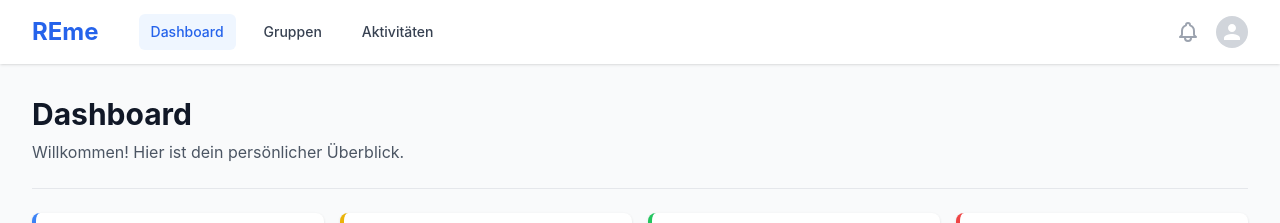
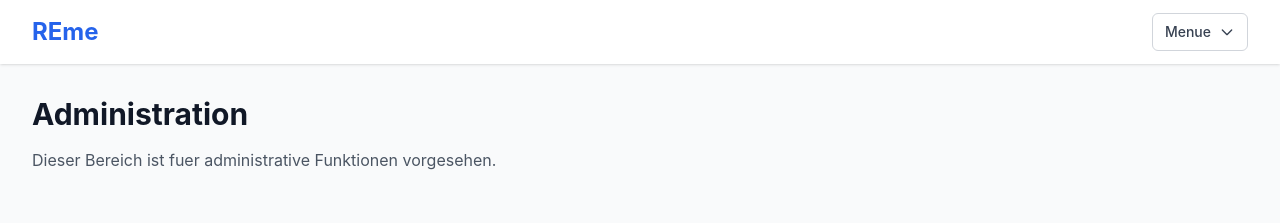
Before and after one commit to iks-gmbh-workshops/hackaton0326-group2, a Vue app in the folder frontend/: page /admin in a window 1280 px wide. Before the commit this address led to /. Shown: the top 223 px of the page. Built offline with nearby package versions, Linux system fonts and the light colour scheme; no server answers.

Commit message:
F3: Add sidebar and admin-menue

```diff
--- a/frontend/src/App.vue
+++ b/frontend/src/App.vue
@@ -1,61 +1,56 @@
 <template>
   <div id="app" class="bg-gray-50 min-h-screen">
-    <!-- Navigation Bar -->
     <nav class="bg-white shadow">
       <div class="max-w-7xl mx-auto px-4 sm:px-6 lg:px-8">
         <div class="flex justify-between h-16">
           <div class="flex items-center">
-            <div class="flex-shrink-0 flex items-center">
+            <div class="flex-shrink-0">
               <h1 class="text-2xl font-bold text-blue-600">REme</h1>
             </div>
-            <div class="hidden md:block">
-              <div class="ml-10 flex items-baseline space-x-4">
-                <router-link
-                  to="/"
-                  class="px-3 py-2 rounded-md text-sm font-medium hover:text-blue-600 transition"
-                  :class="$route.path === '/' ? 'bg-blue-50 text-blue-600' : 'text-gray-700'"
-                >
-                  Dashboard
-                </router-link>
-                <router-link
-                  to="/groups"
-                  class="px-3 py-2 rounded-md text-sm font-medium hover:text-blue-600 transition"
-                  :class="$route.path === '/groups' ? 'bg-blue-50 text-blue-600' : 'text-gray-700'"
-                >
-                  Gruppen
-                </router-link>
-                <router-link
-                  to="/activities"
-                  class="px-3 py-2 rounded-md text-sm font-medium hover:text-blue-600 transition"
-                  :class="$route.path === '/activities' ? 'bg-blue-50 text-blue-600' : 'text-gray-700'"
-                >
-                  Aktivitäten
-                </router-link>
-              </div>
-            </div>
           </div>
-          <div class="flex items-center">
-            <div class="ml-4 flex items-center md:ml-6">
-              <button class="p-1 rounded-full text-gray-400 hover:text-gray-600 focus:outline-none">
-                <span class="sr-only">View notifications</span>
-                <svg class="h-6 w-6" fill="none" stroke="currentColor" viewBox="0 0 24 24">
-                  <path stroke-linecap="round" stroke-linejoin="round" stroke-width="2" d="M15 17h5l-1.405-1.405A2.032 2.032 0 0118 14.158V11a6.002 6.002 0 00-4-5.659V5a2 2 0 10-4 0v.341C7.67 6.165 6 8.388 6 11v3.159c0 .538-.214 1.055-.595 1.436L4 17h5m6 0v1a3 3 0 11-6 0v-1m6 0H9"/>
-                </svg>
-              </button>
-              <div class="ml-3 relative">
-                <button class="max-w-xs bg-white rounded-full flex items-center text-sm focus:outline-none">
-                  <svg class="h-8 w-8 rounded-full bg-gray-300 text-white p-1" fill="currentColor" viewBox="0 0 24 24">
-                    <path d="M12 12c2.21 0 4-1.79 4-4s-1.79-4-4-4-4 1.79-4 4 1.79 4 4 4zm0 2c-2.67 0-8 1.34-8 4v2h16v-2c0-2.66-5.33-4-8-4z"/>
-                  </svg>
-                </button>
-              </div>
+
+          <div class="flex items-center relative" ref="menuRoot">
+            <button
+              class="inline-flex items-center justify-center rounded-md border border-gray-300 bg-white px-3 py-2 text-sm font-medium text-gray-700 hover:bg-gray-50 focus:outline-none focus:ring-2 focus:ring-blue-500"
+              @click="toggleMenu"
+              aria-haspopup="true"
+              :aria-expanded="menuOpen ? 'true' : 'false'"
+            >
+              Menue
+              <svg class="ml-2 h-4 w-4" fill="none" stroke="currentColor" viewBox="0 0 24 24">
+                <path stroke-linecap="round" stroke-linejoin="round" stroke-width="2" d="M19 9l-7 7-7-7" />
+              </svg>
+            </button>
+
+            <div
+              v-if="menuOpen"
+              class="absolute right-0 top-12 z-20 w-56 rounded-md border border-gray-200 bg-white shadow-lg"
+            >
+              <router-link
+                v-for="item in navItems"
+                :key="item.to"
+                :to="item.to"
+                @click="menuOpen = false"
+                class="block px-4 py-3 text-sm transition"
+                :class="route.path === item.to ? 'bg-blue-50 text-blue-700 font-medium' : 'text-gray-700 hover:bg-gray-50'"
+              >
+                {{ item.label }}
+              </router-link>
+              <router-link
+                v-if="isAdmin"
+                to="/admin"
+                @click="menuOpen = false"
+                class="block px-4 py-3 text-sm transition"
+                :class="route.path === '/admin' ? 'bg-blue-50 text-blue-700 font-medium' : 'text-gray-700 hover:bg-gray-50'"
+              >
+                Administration
+              </router-link>
             </div>
           </div>
         </div>
       </div>
     </nav>
 
-    <!-- Main Content -->
     <main class="max-w-7xl mx-auto px-4 sm:px-6 lg:px-8 py-8">
       <router-view />
     </main>
@@ -63,6 +58,97 @@
 </template>
 
 <script setup lang="ts">
+import { computed, onBeforeUnmount, onMounted, ref, watch } from 'vue'
+import { useRoute } from 'vue-router'
+
+type JwtPayload = {
+  role?: string
+  roles?: string[]
+  authorities?: string[]
+}
+
+const route = useRoute()
+const menuOpen = ref(false)
+const menuRoot = ref<HTMLElement | null>(null)
+
+const navItems = [
+  { label: 'Startseite', to: '/' },
+  { label: 'Gruppen', to: '/groups' },
+  { label: 'Aktivitaeten', to: '/activities' }
+]
+
+const parseJwtPayload = (token: string): JwtPayload | null => {
+  try {
+    const payload = token.split('.')[1]
+    if (!payload) return null
+    const base64 = payload.replace(/-/g, '+').replace(/_/g, '/')
+    const normalized = base64.padEnd(base64.length + ((4 - (base64.length % 4)) % 4), '=')
+    return JSON.parse(atob(normalized)) as JwtPayload
+  } catch {
+    return null
+  }
+}
+
+const isAdmin = computed(() => {
+  const localRole =
+    localStorage.getItem('auth_role') ||
+    localStorage.getItem('user_role') ||
+    localStorage.getItem('role')
+
+  if (localRole?.toUpperCase() === 'ADMIN') {
+    return true
+  }
+
+  const token = localStorage.getItem('auth_token')
+  if (!token) {
+    return false
+  }
+
+  const payload = parseJwtPayload(token)
+  if (!payload) {
+    return false
+  }
+
+  if (payload.role?.toUpperCase() === 'ADMIN') {
+    return true
+  }
+
+  if (payload.roles?.some((role) => role.toUpperCase() === 'ADMIN')) {
+    return true
+  }
+
+  return payload.authorities?.some((authority) => authority.toUpperCase() === 'ROLE_ADMIN') ?? false
+})
+
+const toggleMenu = () => {
+  menuOpen.value = !menuOpen.value
+}
+
+const handleClickOutside = (event: MouseEvent) => {
+  const target = event.target as Node | null
+  if (!target || !menuRoot.value) {
+    return
+  }
+
+  if (!menuRoot.value.contains(target)) {
+    menuOpen.value = false
+  }
+}
+
+watch(
+  () => route.path,
+  () => {
+    menuOpen.value = false
+  }
+)
+
+onMounted(() => {
+  document.addEventListener('click', handleClickOutside)
+})
+
+onBeforeUnmount(() => {
+  document.removeEventListener('click', handleClickOutside)
+})
 </script>
 
 <style>
--- a/frontend/src/router/index.ts
+++ b/frontend/src/router/index.ts
@@ -17,6 +17,11 @@ const routes: RouteRecordRaw[] = [
     component: () => import('../views/Activities.vue')
   },
   {
+    path: '/admin',
+    name: 'Administration',
+    component: () => import('../views/Administration.vue')
+  },
+  {
     path: '/:pathMatch(.*)*',
     redirect: '/'
   }
--- /dev/null
+++ b/frontend/src/views/Administration.vue
@@ -0,0 +1,8 @@
+<template>
+  <div class="space-y-4">
+    <h1 class="text-3xl font-bold text-gray-900">Administration</h1>
+    <p class="text-gray-600">
+      Dieser Bereich ist fuer administrative Funktionen vorgesehen.
+    </p>
+  </div>
+</template>
```
